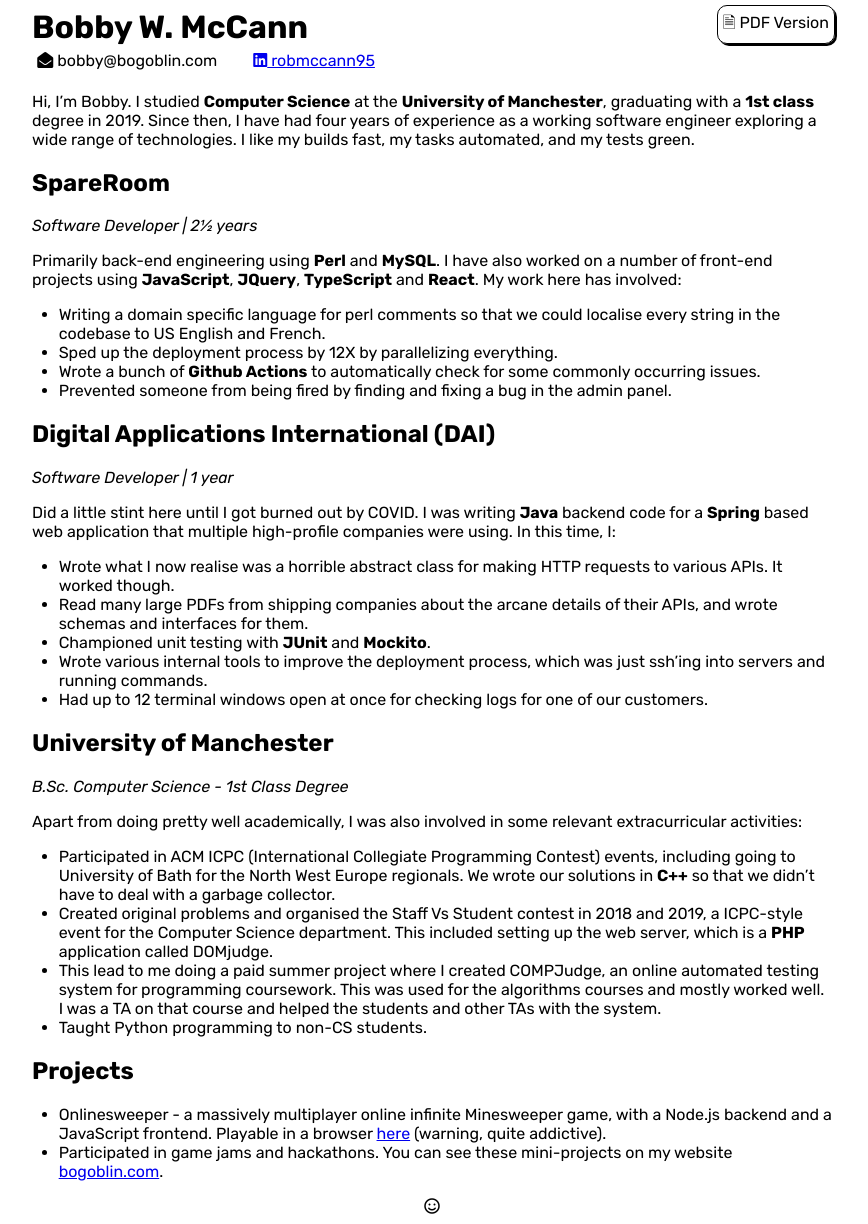
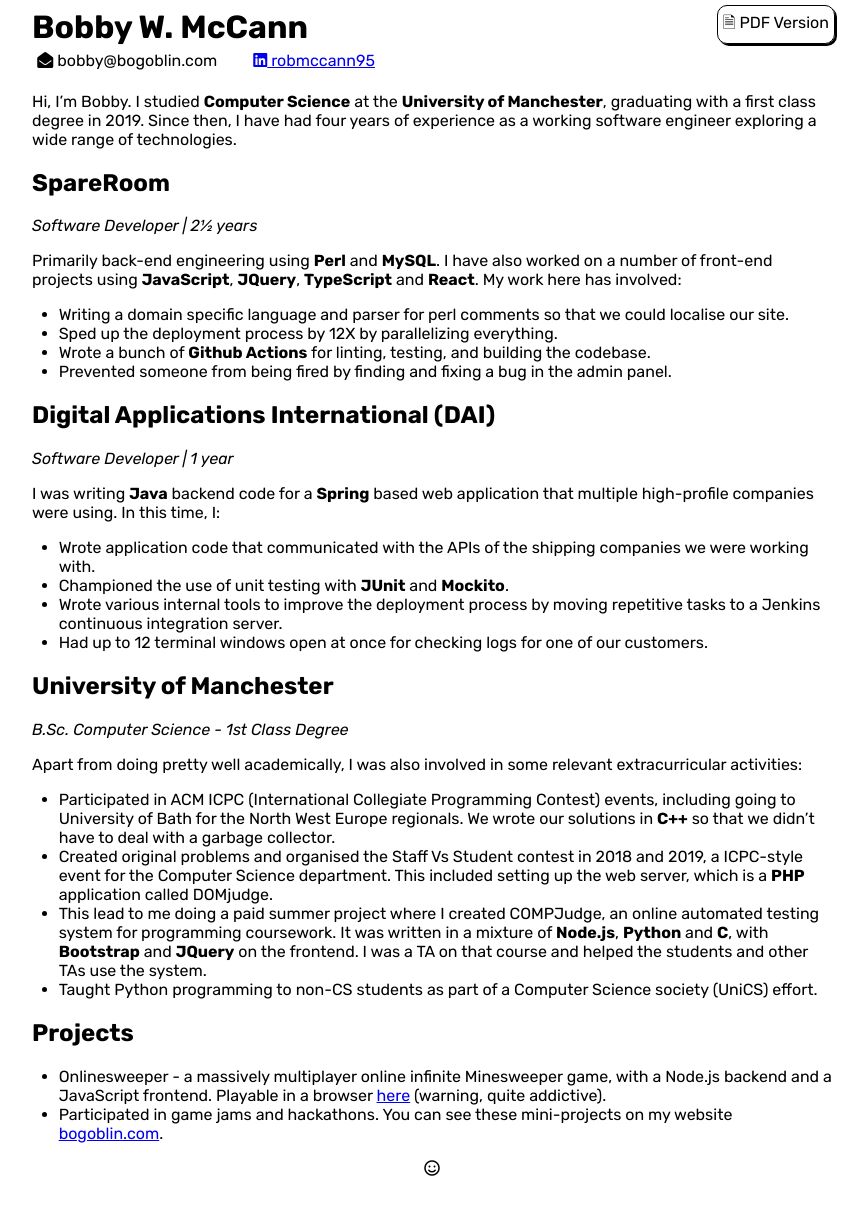
Before and after one commit to bogoblin/bobbyweb, a Jekyll site: the page cv/index.html, which Jekyll copies as it is, in a window 1280 px wide. Shown: the whole page, without its empty margins (208-1076 px from the left). Built offline with Jekyll 4.4.1, drawn with Linux system fonts in a browser that asks for light colours; nearby versions of some CDN libraries; after the commit the page ends 1186 px from its top, so only the background shows below that.

Commit message:
Update CV

```diff
--- a/cv/index.html
+++ b/cv/index.html
@@ -47,39 +47,76 @@
             <a href="Bobby_W_McCann_CV.pdf" class="button noprint">🗎 PDF Version</a>
         </div>
     </div>
-    <div class="content"><p>Hi, I’m Bobby. I studied <strong>Computer Science</strong> at the <strong>University of Manchester</strong>, graduating with a <strong>1st class</strong> degree in 2019. Since then, I have had four years of experience as a working software engineer exploring a wide range of technologies. I like my builds fast, my tasks automated, and my tests green.</p>
+    <div class="content"><p>Hi, I’m Bobby. I studied <strong>Computer Science</strong> at the
+<strong>University of Manchester</strong>, graduating with a first class
+degree in 2019. Since then, I have had four years of experience as a
+working software engineer exploring a wide range of technologies.</p>
 <h2 id="spareroom">SpareRoom</h2>
 <p><em>Software Developer | 2½ years</em></p>
-<p>Primarily back-end engineering using <strong>Perl</strong> and <strong>MySQL</strong>. I have also worked on a number of front-end projects using <strong>JavaScript</strong>, <strong>JQuery</strong>, <strong>TypeScript</strong> and <strong>React</strong>. My work here has involved:</p>
+<p>Primarily back-end engineering using <strong>Perl</strong> and
+<strong>MySQL</strong>. I have also worked on a number of front-end
+projects using <strong>JavaScript</strong>, <strong>JQuery</strong>,
+<strong>TypeScript</strong> and <strong>React</strong>. My work here has
+involved:</p>
 <ul>
-<li>Writing a domain specific language for perl comments so that we could localise every string in the codebase to US English and French.</li>
-<li>Sped up the deployment process by 12X by parallelizing everything.</li>
-<li>Wrote a bunch of <strong>Github Actions</strong> to automatically check for some commonly occurring issues.</li>
-<li>Prevented someone from being fired by finding and fixing a bug in the admin panel.</li>
+<li>Writing a domain specific language and parser for perl comments so
+that we could localise our site.</li>
+<li>Sped up the deployment process by 12X by parallelizing
+everything.</li>
+<li>Wrote a bunch of <strong>Github Actions</strong> for linting,
+testing, and building the codebase.</li>
+<li>Prevented someone from being fired by finding and fixing a bug in
+the admin panel.</li>
 </ul>
-<h2 id="digital-applications-international-dai">Digital Applications International (DAI)</h2>
+<h2 id="digital-applications-international-dai">Digital Applications
+International (DAI)</h2>
 <p><em>Software Developer | 1 year</em></p>
-<p>Did a little stint here until I got burned out by COVID. I was writing <strong>Java</strong> backend code for a <strong>Spring</strong> based web application that multiple high-profile companies were using. In this time, I:</p>
+<p>I was writing <strong>Java</strong> backend code for a
+<strong>Spring</strong> based web application that multiple high-profile
+companies were using. In this time, I:</p>
 <ul>
-<li>Wrote what I now realise was a horrible abstract class for making HTTP requests to various APIs. It worked though.</li>
-<li>Read many large PDFs from shipping companies about the arcane details of their APIs, and wrote schemas and interfaces for them.</li>
-<li>Championed unit testing with <strong>JUnit</strong> and <strong>Mockito</strong>.</li>
-<li>Wrote various internal tools to improve the deployment process, which was just ssh’ing into servers and running commands.</li>
-<li>Had up to 12 terminal windows open at once for checking logs for one of our customers.</li>
+<li>Wrote application code that communicated with the APIs of the
+shipping companies we were working with.</li>
+<li>Championed the use of unit testing with <strong>JUnit</strong> and
+<strong>Mockito</strong>.</li>
+<li>Wrote various internal tools to improve the deployment process by
+moving repetitive tasks to a Jenkins continuous integration server.</li>
+<li>Had up to 12 terminal windows open at once for checking logs for one
+of our customers.</li>
 </ul>
 <h2 id="university-of-manchester">University of Manchester</h2>
 <p><em>B.Sc. Computer Science - 1st Class Degree</em></p>
-<p>Apart from doing pretty well academically, I was also involved in some relevant extracurricular activities:</p>
+<p>Apart from doing pretty well academically, I was also involved in
+some relevant extracurricular activities:</p>
 <ul>
-<li>Participated in ACM ICPC (International Collegiate Programming Contest) events, including going to University of Bath for the North West Europe regionals. We wrote our solutions in <strong>C++</strong> so that we didn’t have to deal with a garbage collector.</li>
-<li>Created original problems and organised the Staff Vs Student contest in 2018 and 2019, a ICPC-style event for the Computer Science department. This included setting up the web server, which is a <strong>PHP</strong> application called DOMjudge.</li>
-<li>This lead to me doing a paid summer project where I created COMPJudge, an online automated testing system for programming coursework. This was used for the algorithms courses and mostly worked well. I was a TA on that course and helped the students and other TAs with the system.</li>
-<li>Taught Python programming to non-CS students.</li>
+<li>Participated in ACM ICPC (International Collegiate Programming
+Contest) events, including going to University of Bath for the North
+West Europe regionals. We wrote our solutions in <strong>C++</strong> so
+that we didn’t have to deal with a garbage collector.</li>
+<li>Created original problems and organised the Staff Vs Student contest
+in 2018 and 2019, a ICPC-style event for the Computer Science
+department. This included setting up the web server, which is a
+<strong>PHP</strong> application called DOMjudge.</li>
+<li>This lead to me doing a paid summer project where I created
+COMPJudge, an online automated testing system for programming
+coursework. It was written in a mixture of <strong>Node.js</strong>,
+<strong>Python</strong> and <strong>C</strong>, with
+<strong>Bootstrap</strong> and <strong>JQuery</strong> on the frontend.
+I was a TA on that course and helped the students and other TAs use the
+system.</li>
+<li>Taught Python programming to non-CS students as part of a Computer
+Science society (UniCS) effort.</li>
 </ul>
 <h2 id="projects">Projects</h2>
 <ul>
-<li>Onlinesweeper - a massively multiplayer online infinite Minesweeper game, with a Node.js backend and a JavaScript frontend. Playable in a browser <a href="https://onlinesweeper-5i7y9.ondigitalocean.app/">here</a> (warning, quite addictive).</li>
-<li>Participated in game jams and hackathons. You can see these mini-projects on my website <a href="https://bogoblin.com">bogoblin.com</a>.</li>
+<li>Onlinesweeper - a massively multiplayer online infinite Minesweeper
+game, with a Node.js backend and a JavaScript frontend. Playable in a
+browser <a
+href="https://onlinesweeper-5i7y9.ondigitalocean.app/">here</a>
+(warning, quite addictive).</li>
+<li>Participated in game jams and hackathons. You can see these
+mini-projects on my website <a
+href="https://bogoblin.com">bogoblin.com</a>.</li>
 </ul>
 <center><i class="far fa-smile"></i></center>
 <!--I know you're not supposed to use <center>, leave me alone-->
```
Also changed, not shown: cv/cv.md (+10 -12 lines), 1 other file.
